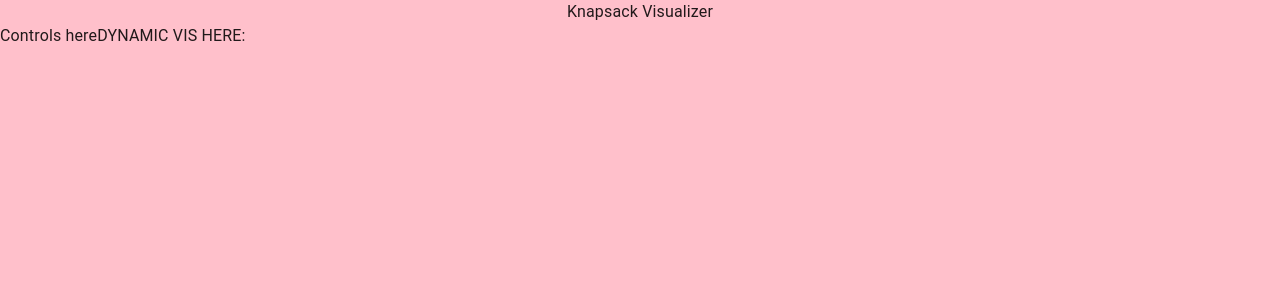
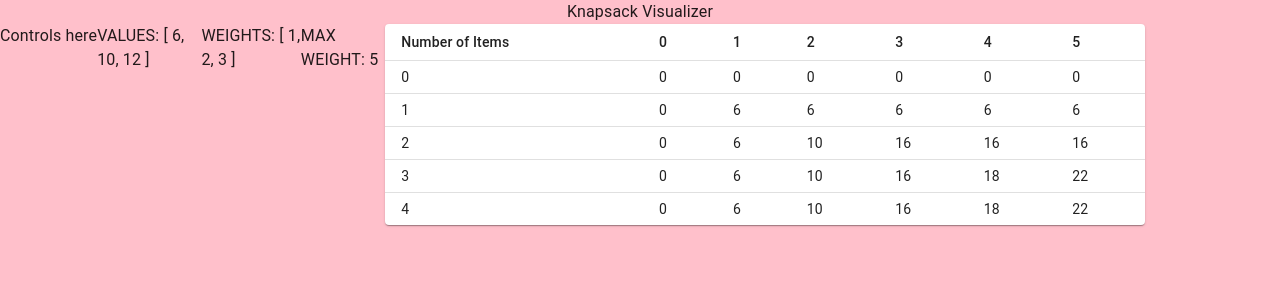
Before and after one commit to masaok/knapsack-web, a React (Create React App) app: page / in a window 1280 px wide. Shown: the top 300 px of the page. Built offline with nearby package versions, Linux system fonts and the light colour scheme.

Commit message:
Visualizer works Dynamic style with smaller values and weights

```diff
--- a/src/pages/Dashboard/content/KnapsackDynamic/KnapsackDynamic.jsx
+++ b/src/pages/Dashboard/content/KnapsackDynamic/KnapsackDynamic.jsx
@@ -1,5 +1,14 @@
 import { useState, useCallback, useEffect } from 'react'
 import { makeStyles } from '@mui/styles'
+
+import Table from '@mui/material/Table'
+import TableBody from '@mui/material/TableBody'
+import TableCell from '@mui/material/TableCell'
+import TableContainer from '@mui/material/TableContainer'
+import TableHead from '@mui/material/TableHead'
+import TableRow from '@mui/material/TableRow'
+import Paper from '@mui/material/Paper'
+import { isNamespaceExportDeclaration } from 'typescript'
 
 const useStyles = makeStyles(
   theme => ({
@@ -10,9 +19,30 @@ const useStyles = makeStyles(
   { name: 'KnapsackDynamic' }
 )
 
-const VALUES = [60, 100, 120]
-const WEIGHTS = [10, 20, 30]
-const MAX_WEIGHT = 50
+// const VALUES = [60, 100, 120]
+// const WEIGHTS = [10, 20, 30]
+// const MAX_WEIGHT = 50
+// const MAX_WEIGHT = 2
+
+// Dev
+const VALUES = [6, 10, 12]
+const WEIGHTS = [1, 2, 3]
+const MAX_WEIGHT = 5
+const NUM_ITEMS = VALUES.length
+
+const MS = 100
+
+function createData(name, calories, fat, carbs, protein) {
+  return { name, calories, fat, carbs, protein }
+}
+
+const rows = [
+  createData('Frozen yoghurt', 159, 6.0, 24, 4.0),
+  createData('Ice cream sandwich', 237, 9.0, 37, 4.3),
+  createData('Eclair', 262, 16.0, 24, 6.0),
+  createData('Cupcake', 305, 3.7, 67, 4.3),
+  createData('Gingerbread', 356, 16.0, 49, 3.9),
+]
 
 /* A Naive recursive implementation of 0-1 Knapsack problem
  * Credit: https://www.geeksforgeeks.org/0-1-knapsack-problem-dp-10/
@@ -34,8 +64,6 @@ const tableDump = table => {
   console.log(JSON.stringify(table, null, 2))
 }
 
-// const NUM_ITEMS = VALUES.length
-
 const table = [[]]
 
 const KnapsackDynamic = props => {
@@ -45,28 +73,53 @@ const KnapsackDynamic = props => {
   const [row, setRow] = useState(0)
   const [col, setCol] = useState(0)
 
-  // const [maxRow] = useState(NUM_ITEMS)
-  // const [maxCol] = useState(MAX_WEIGHT)
+  const [maxRow] = useState(NUM_ITEMS)
+  const [maxCol] = useState(MAX_WEIGHT)
 
-  const [maxRow] = useState(1) // dev mode
-  const [maxCol] = useState(2) // dev mode
+  // const [maxRow] = useState(1) // dev mode
+  // const [maxCol] = useState(2) // dev mode
 
   // const [table, setTable] = useState(new Array(NUM_ITEMS + 1))
 
   const timer = useCallback(() => {
-    console.log(`S: ${seconds}, ROW: ${row}, COL: ${col}`)
-    tableDump(table)
-    if (col < maxCol) {
+    // console.log(`S ${seconds} ROW ${row} COL ${col}`)
+    // tableDump(table)
+    if (col <= maxCol) {
+      console.log(`ROW ${row} COL ${col} (NEW COL)`)
       console.log(`CREATING NEW COL AT ROW ${row} AND COL ${col}`)
 
       if (row === 0 || col === 0) {
+        console.log(`ROW or COL are either ZERO, so push ZERO`)
         // table[row].push(`ROW ${row} COL ${col}`)
         table[row].push(0)
       } else if (WEIGHTS[row - 1] <= col) {
-        table[row].push(
-          max(VALUES[row - 1] + table[row - 1][col - WEIGHTS[row - 1]], table[row - 1][col])
+        console.log(`PREV ROW WEIGHT <= COL ${col}`)
+
+        console.log('VALUES:')
+        console.log(JSON.stringify(VALUES, null, 2))
+
+        const sumA = VALUES[row - 1]
+        console.log(`NEW VAL SUM A ${sumA}`)
+
+        const sumB = table[row - 1][col - WEIGHTS[row - 1]]
+        console.log(`NEW VAL SUM B ${sumB}`)
+
+        const newVal = VALUES[row - 1] + table[row - 1][col - WEIGHTS[row - 1]]
+        console.log(`NEW VAL ${newVal}`)
+
+        const prevRowVal = table[row - 1][col]
+        console.log(`PREV ROW VAL ${prevRowVal}`)
+
+        const newMax = max(
+          VALUES[row - 1] + table[row - 1][col - WEIGHTS[row - 1]],
+          table[row - 1][col]
         )
+        console.log(`NEW MAX ${newMax}`)
+        table[row].push(newMax)
+        tableDump(table)
       } else {
+        const prevRowVal = table[row - 1][col]
+        console.log(`NO COMP, PREV ROW VAL ${prevRowVal}`)
         table[row].push(table[row - 1][col])
       }
 
@@ -74,7 +127,8 @@ const KnapsackDynamic = props => {
       setSeconds(seconds + 1)
 
       // console.log(table)
-    } else if (row < maxRow) {
+    } else if (row <= maxRow) {
+      console.log(`ROW ${row} COL ${col} (NEW ROW)`)
       // table[row] = new Array(MAX_WEIGHT + 1)
       // setTable(table => {
       //   table[row] = new Array(MAX_WEIGHT + 1)
@@ -83,6 +137,7 @@ const KnapsackDynamic = props => {
 
       console.log(`CREATING NEW ROW AT ${row}`)
       table.push([])
+      tableDump(table)
       setRow(row + 1)
       setCol(0)
       setSeconds(seconds + 1)
@@ -94,7 +149,7 @@ const KnapsackDynamic = props => {
   }, [maxCol, maxRow, seconds, row, col])
 
   useEffect(() => {
-    const timeout = setTimeout(timer, 1000)
+    const timeout = setTimeout(timer, MS)
 
     // Make sure to clear the current timeout whenever a new timer is generated.
     // This ensures that only one timeout is active at a time.
@@ -123,14 +178,40 @@ const KnapsackDynamic = props => {
   //   return table[numItems][maxWeight]
   // }
 
-  console.log('STARTING HERE:')
-  dump(MAX_WEIGHT, WEIGHTS, VALUES, VALUES.length, 0)
+  // console.log('STARTING HERE:')
+  // dump(MAX_WEIGHT, WEIGHTS, VALUES, VALUES.length, 0)
 
-  console.log('RETURNING:')
+  // console.log('RETURNING:')
   return (
     <div className={classes.root}>
-      DYNAMIC VIS HERE:
+      <div>VALUES: {JSON.stringify(VALUES, null, 2)}</div>
+      <div>WEIGHTS: {JSON.stringify(WEIGHTS, null, 2)}</div>
+      <div>MAX WEIGHT: {MAX_WEIGHT}</div>
       {/* {knapsack(MAX_WEIGHT, WEIGHTS, VALUES, VALUES.length)} */}
+      <TableContainer component={Paper}>
+        <Table sx={{ minWidth: 650 }} aria-label="simple table" size="small">
+          <TableHead>
+            <TableRow>
+              <TableCell>Number of Items</TableCell>
+              {table[0].map((col, colIndex) => {
+                return <TableCell key={colIndex}>{colIndex}</TableCell>
+              })}
+            </TableRow>
+          </TableHead>
+          <TableBody>
+            {table.map((row, rowIndex) => (
+              <TableRow key={row.name} sx={{ '&:last-child td, &:last-child th': { border: 0 } }}>
+                <TableCell component="th" scope="row" key={rowIndex}>
+                  {rowIndex}
+                </TableCell>
+                {row.map((col, colIndex) => {
+                  return <TableCell key={colIndex}>{col}</TableCell>
+                })}
+              </TableRow>
+            ))}
+          </TableBody>
+        </Table>
+      </TableContainer>
     </div>
   )
 }
```
